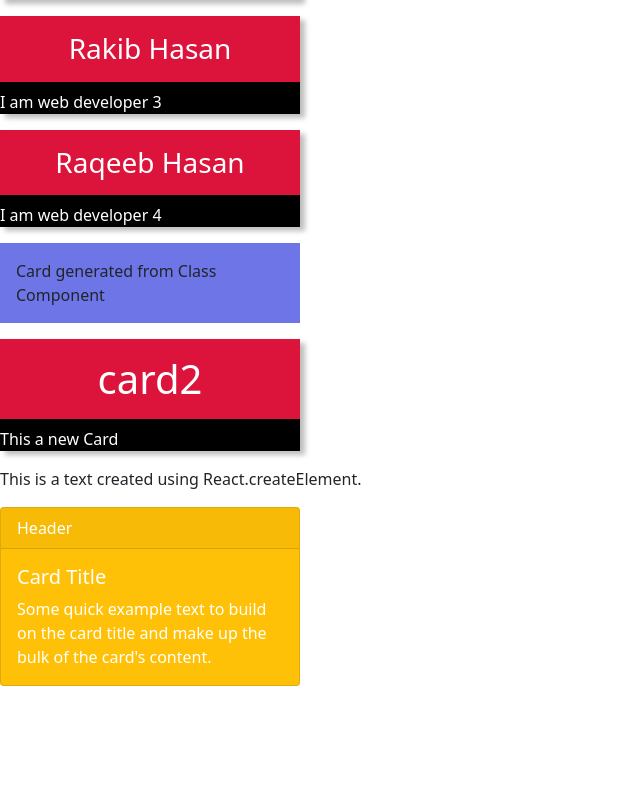
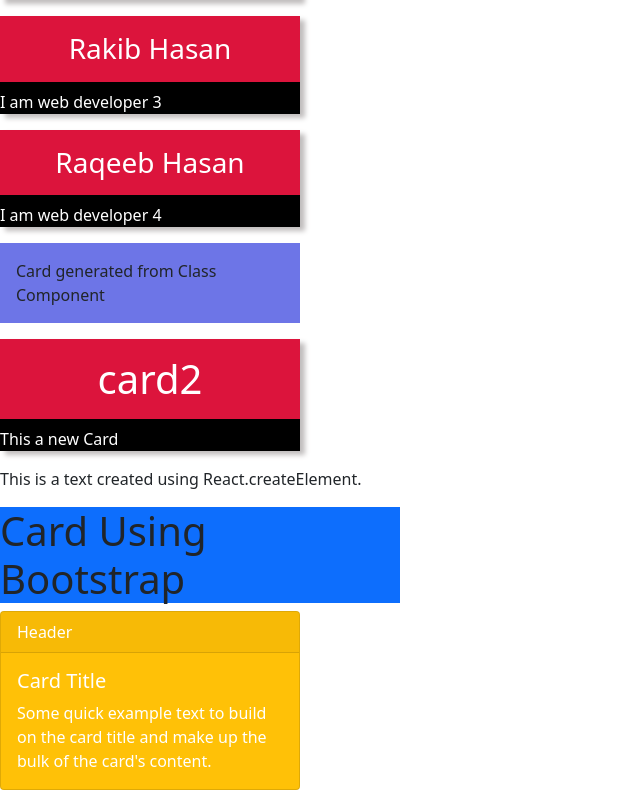
Before and after one commit to muradhossain716/react-core-concepts, a React (Create React App) app: page / in a window 1280 px wide. Shown: the part 1227-2025 px from the top of the page, without its empty margins (0-640 px from the left). Before the commit the page ends 1921 px from the top, so only its background shows below. Built offline with nearby package versions, Linux system fonts and the light colour scheme.

Commit message:
header using bootstrap

```diff
--- a/src/Components/Card/Card3.js
+++ b/src/Components/Card/Card3.js
@@ -3,6 +3,8 @@ import Card from 'react-bootstrap/Card';
 
 export default function Card3(){
     return(
+    <div>
+        <h1 className="bg-primary" style={{width:"400px"}}>Card Using Bootstrap</h1>
         <Card  bg='warning' text="white" style={{width:'300px'}} className='mb-2'>
             <Card.Header>Header</Card.Header>
             <Card.Body>
@@ -13,5 +15,6 @@ export default function Card3(){
             </Card.Text>
             </Card.Body>
         </Card>
+    </div>
     )
 }
```
Lines whose indentation alone changed are shown as unchanged.
